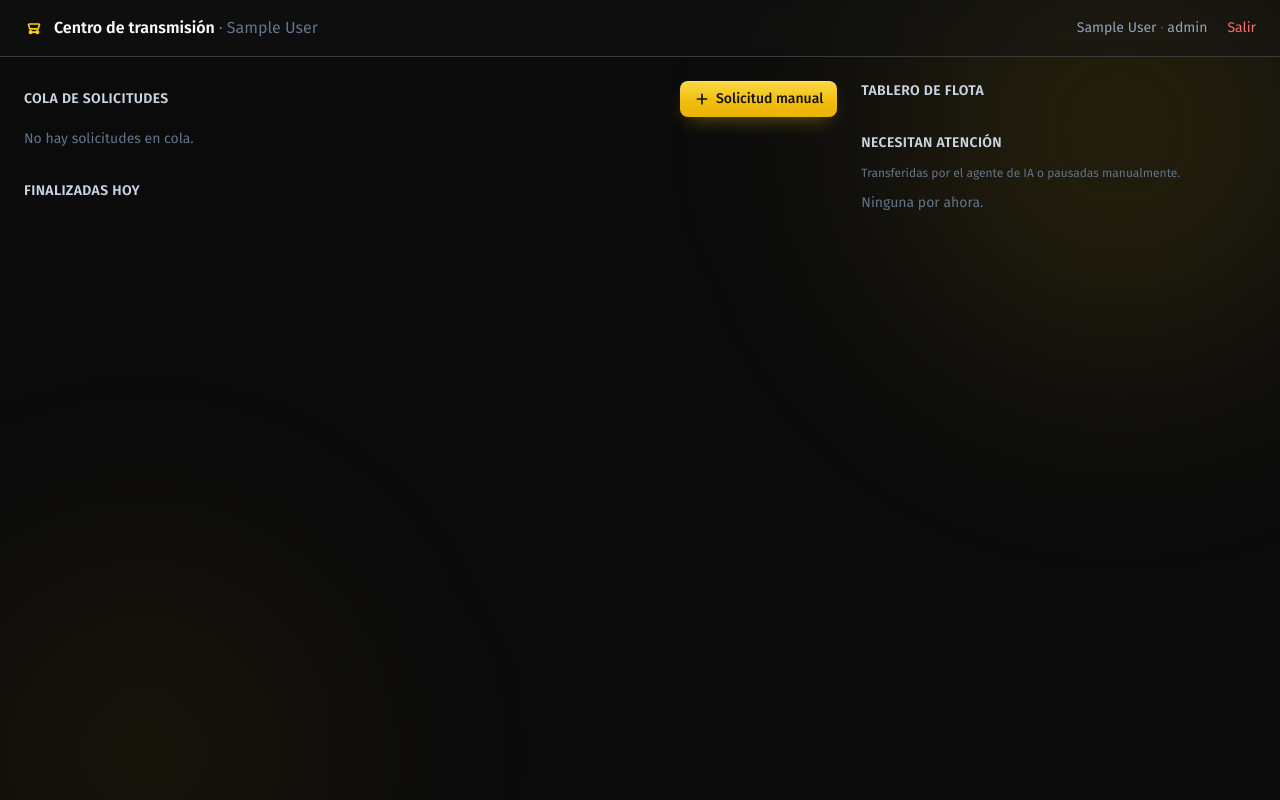
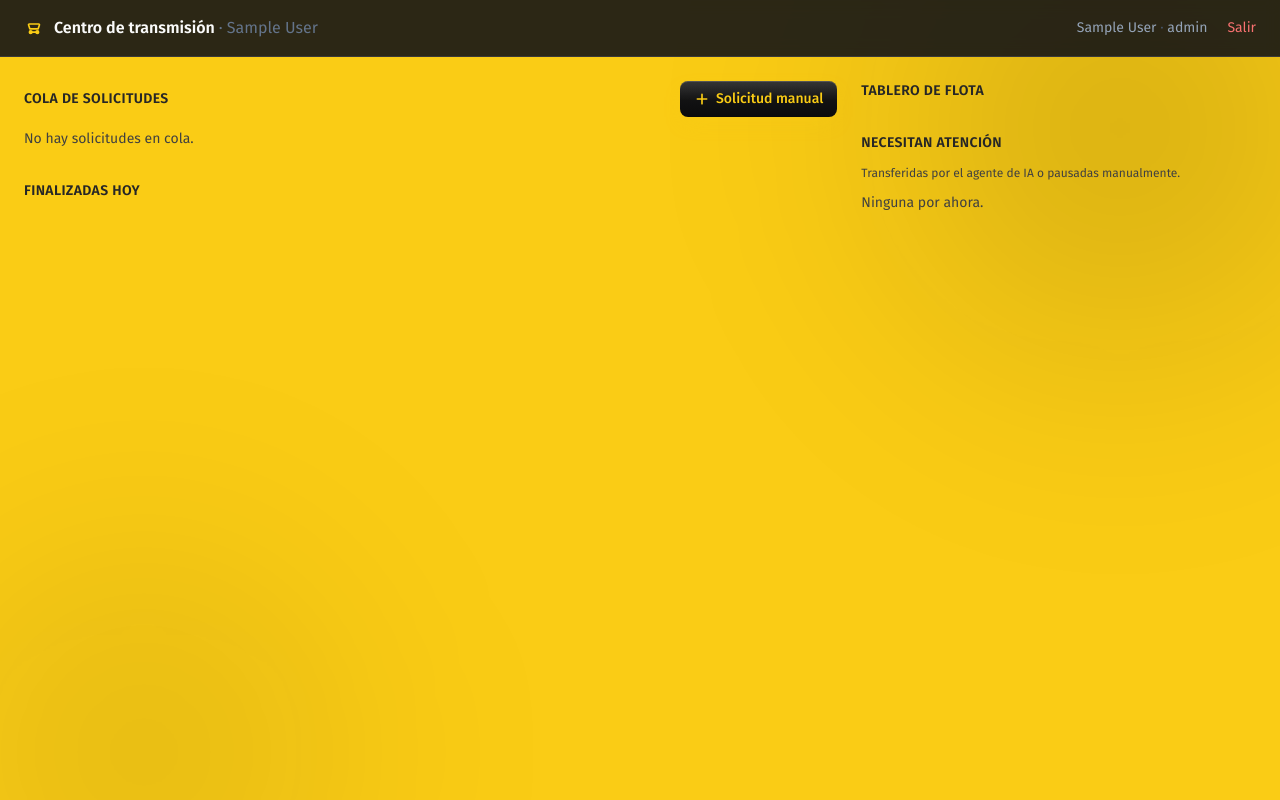
Before and after one commit to mrelkin83/RadioTax, a PHP site: page /modules/panel/index.php in a window 1280 px wide. Run offline with PHP 8.4, Linux system fonts and the light colour scheme; the visitor is signed in with stand-in values (Sample User, id 1); data that the repository does not hold is empty; some libraries are stand-ins or nearby versions.

Commit message:
Invertir la paleta: amarillo dominante, negro como acento
El usuario pidió invertir los colores del taxi. Antes: lienzo negro
con amarillo como acento. Ahora: lienzo amarillo (el cuerpo del
taxi), con las tarjetas negras flotando encima (el tablero/interior)
y el amarillo reservado para los botones y resplandores — no un
simple intercambio de dos valores hex, sino invertir cuál color es
el fondo dominante y cuál es el acento.

En modules/_tema.php: background pasa a amarillo (#FACC15), accent
pasa a negro (#0B0B0C) con texto amarillo encima, botón principal
con degradado negro + resplandor amarillo (como la luz de un taxi),
manchas ambientales ahora oscuras sobre el amarillo, cabeceras
subidas de bg-card/40 a bg-card/90 para que seguir siendo legibles
ahora que detrás ya no hay un fondo negro sino amarillo.

card/foreground/muted/border se dejaron intactos a propósito: viven
dentro de las tarjetas oscuras (64 usos de text-foreground), así que
invertirlos habría roto la legibilidad ahí. Encontrado y corregido
en la verificación: varios usos de text-accent (ícono del encabezado,
pestaña activa de administración, un número de KPI) qued aban negro
sobre un fondo casi negro — invisibles. Se cambiaron a un amarillo
explícito (text-yellow-400) porque esos elementos viven dentro de
superficies oscuras, no sobre el lienzo amarillo directo.

También se corrigieron 9 puntos de texto que quedaban directamente
sobre el body (títulos de sección, mensajes de "nada por ahora",
el rótulo "Despacho") que antes eran gris claro legible sobre negro
y quedaban casi invisibles sobre amarillo.

Verificado en navegador real en las 6 pantallas principales sin
errores de consola; las dos suites de pruebas del servidor siguen
en verde — cambio puramente visual.

Co-Authored-By: Claude Sonnet 5 <noreply@anthropic.com>
Claude-Session: https://claude.ai/code/session_01Qpiyu1GMFKE2AY7g53e8dM

```diff
--- a/modules/_tema.php
+++ b/modules/_tema.php
@@ -2,9 +2,9 @@
 /**
  * Sistema de diseño compartido — Centro de Transmisión / Administración / Plataforma.
  * Un solo lugar para la paleta, tipografía y estados base; cada página lo incluye
- * en <head> en vez de cargar Tailwind suelto. "Taxi negro y amarillo": los colores
- * clásicos del oficio, no un dashboard genérico — negro real (no azul oscuro) con
- * el amarillo como acento, alto contraste, escaneo rápido, sin ruido visual.
+ * en <head> en vez de cargar Tailwind suelto. "Taxi amarillo y negro" (invertido):
+ * el amarillo es ahora el color dominante del lienzo, y el negro pasa a ser el
+ * acento — como el cuerpo amarillo de un taxi con el tablero e interior negros.
  */
 ?>
 <link rel="preconnect" href="https://fonts.googleapis.com">
@@ -20,7 +20,7 @@
           mono: ['"Fira Code"', 'ui-monospace', 'SFMono-Regular', 'monospace'],
         },
         colors: {
-          background: '#0B0B0C',
+          background: '#FACC15',
           foreground: '#FAFAFA',
           card: '#161616',
           'card-foreground': '#FAFAFA',
@@ -28,9 +28,9 @@
           'on-primary': '#FFFFFF',
           secondary: '#2A2A2A',
           'on-secondary': '#FFFFFF',
-          accent: '#FACC15',
-          'accent-hover': '#EAB308',
-          'on-accent': '#141200',
+          accent: '#0B0B0C',
+          'accent-hover': '#242424',
+          'on-accent': '#FACC15',
           muted: '#1C1C1C',
           'muted-foreground': '#A3A3A3',
           border: '#3A3A3A',
@@ -44,9 +44,9 @@
   };
 </script>
 <style>
-  body { font-family: 'Fira Sans', ui-sans-serif, system-ui, sans-serif; background: #0B0B0C; color: #FAFAFA; position: relative; isolation: isolate; }
+  body { font-family: 'Fira Sans', ui-sans-serif, system-ui, sans-serif; background: #FACC15; color: #FAFAFA; position: relative; isolation: isolate; }
   .font-mono, .num { font-family: 'Fira Code', ui-monospace, monospace; font-variant-numeric: tabular-nums; }
-  ::selection { background: #FACC15; color: #141200; }
+  ::selection { background: #0B0B0C; color: #FACC15; }
   /* Foco visible solo por teclado (§ux focus-visible), nunca al hacer click con el mouse. */
   :focus { outline: none; }
   :focus-visible { outline: 2px solid #FACC15; outline-offset: 2px; border-radius: 4px; box-shadow: 0 0 0 4px rgba(250, 204, 21, .22); }
@@ -59,7 +59,7 @@
   /* Barra de estado (punto), no emoji — un indicador real de UI, no un icono decorativo. */
   .punto-estado { display: inline-block; width: .55rem; height: .55rem; border-radius: 9999px; flex: none; }
 
-  /* Profundidad ambiental: dos manchas de luz amarilla, fijas y muy suaves, detrás del contenido. */
+  /* Profundidad ambiental: dos sombras suaves y fijas sobre el amarillo, para que no sea un plano liso. */
   body::before, body::after {
     content: '';
     position: fixed;
@@ -68,8 +68,8 @@
     pointer-events: none;
     filter: blur(90px);
   }
-  body::before { width: 44rem; height: 44rem; top: -14rem; right: -12rem; background: radial-gradient(closest-side, rgba(250, 204, 21, .14), transparent); }
-  body::after { width: 38rem; height: 38rem; bottom: -16rem; left: -10rem; background: radial-gradient(closest-side, rgba(234, 179, 8, .08), transparent); }
+  body::before { width: 44rem; height: 44rem; top: -14rem; right: -12rem; background: radial-gradient(closest-side, rgba(11, 11, 12, .16), transparent); }
+  body::after { width: 38rem; height: 38rem; bottom: -16rem; left: -10rem; background: radial-gradient(closest-side, rgba(11, 11, 12, .10), transparent); }
 
   /* Vidrio: las tarjetas flotan sobre el fondo negro, con borde de luz y sombra real en vez de un plano opaco. */
   .bg-card {
@@ -83,13 +83,13 @@
   .border-border { border-color: rgba(255, 255, 255, .12); }
   .backdrop-blur { backdrop-filter: blur(20px); -webkit-backdrop-filter: blur(20px); }
 
-  /* Botón principal: relieve sutil + resplandor del amarillo, no un plano de color liso. */
+  /* Botón principal: negro con relieve sutil + resplandor amarillo, como la luz de un taxi. */
   .bg-accent {
-    background-image: linear-gradient(180deg, rgba(255, 255, 255, .22), rgba(255, 255, 255, 0) 55%), linear-gradient(180deg, #FACC15, #EAB308);
-    box-shadow: inset 0 1px 0 0 rgba(255, 255, 255, .3), 0 8px 20px -8px rgba(250, 204, 21, .45);
+    background-image: linear-gradient(180deg, rgba(255, 255, 255, .12), rgba(255, 255, 255, 0) 55%), linear-gradient(180deg, #1a1a1a, #0B0B0C);
+    box-shadow: inset 0 1px 0 0 rgba(255, 255, 255, .16), 0 8px 20px -8px rgba(250, 204, 21, .55);
   }
-  .bg-accent:hover { filter: brightness(1.05); box-shadow: inset 0 1px 0 0 rgba(255, 255, 255, .3), 0 10px 26px -6px rgba(250, 204, 21, .6); }
-  .bg-accent:active { filter: brightness(.96); }
+  .bg-accent:hover { filter: brightness(1.15); box-shadow: inset 0 1px 0 0 rgba(255, 255, 255, .16), 0 10px 26px -6px rgba(250, 204, 21, .7); }
+  .bg-accent:active { filter: brightness(.9); }
 
   /* Scrollbar a tono con el sistema, en vez del gris genérico del navegador. */
   * { scrollbar-width: thin; scrollbar-color: #3A3A3A transparent; }
--- a/modules/admin/_nav.php
+++ b/modules/admin/_nav.php
@@ -2,13 +2,13 @@
 // Se incluye desde dentro de las páginas admin; espera $activo ('vehiculos'|'conductores'|...).
 $tabs = ['vehiculos' => 'Vehículos', 'conductores' => 'Conductores', 'whatsapp' => 'WhatsApp', 'agente' => 'Agente IA', 'reportes' => 'Reportes'];
 ?>
-<header class="border-b border-border px-6 py-4 flex items-center justify-between bg-card/40 backdrop-blur">
+<header class="border-b border-border px-6 py-4 flex items-center justify-between bg-card/90 backdrop-blur">
   <div class="flex items-center gap-8">
     <h1 class="text-base font-semibold">Administración <span class="text-slate-500 font-normal">· <?= htmlspecialchars($usuarioActual['empresa_nombre'] ?? '', ENT_QUOTES, 'UTF-8') ?></span></h1>
     <nav class="flex gap-5 text-sm">
       <?php foreach ($tabs as $clave => $etiqueta): ?>
         <a href="/modules/admin/<?= htmlspecialchars($clave, ENT_QUOTES, 'UTF-8') ?>.php"
-           class="<?= $activo === $clave ? 'text-accent font-medium' : 'text-slate-400 hover:text-slate-200 transition-colors' ?>">
+           class="<?= $activo === $clave ? 'text-yellow-400 font-medium' : 'text-slate-400 hover:text-slate-200 transition-colors' ?>">
           <?= htmlspecialchars($etiqueta, ENT_QUOTES, 'UTF-8') ?>
         </a>
       <?php endforeach; ?>
--- a/modules/admin/agente.php
+++ b/modules/admin/agente.php
@@ -62,7 +62,7 @@ $activo = 'agente';
       <p class="bg-accent/10 border border-accent/30 text-emerald-300 text-sm rounded-lg px-3 py-2">Agente actualizado.</p>
     <?php endif; ?>
 
-    <p class="text-xs text-slate-500 -mt-2">
+    <p class="text-xs text-neutral-700 -mt-2">
       Esto define cómo se presenta y se comporta el asistente por WhatsApp — no reemplaza las reglas de seguridad
       del motor (esas no se pueden editar desde aquí), solo el rol, el tono y los mensajes que le corresponden a esta empresa.
     </p>
--- a/modules/admin/conductores.php
+++ b/modules/admin/conductores.php
@@ -115,9 +115,9 @@ $activo = 'conductores';
     </section>
 
     <section class="space-y-2">
-      <h2 class="font-semibold text-sm text-slate-300 uppercase tracking-wide">Conductores (<?= count($conductores) ?>)</h2>
+      <h2 class="font-semibold text-sm text-neutral-800 uppercase tracking-wide">Conductores (<?= count($conductores) ?>)</h2>
       <?php if ($conductores === []): ?>
-        <p class="text-slate-500 text-sm">Todavía no hay conductores registrados.</p>
+        <p class="text-neutral-700 text-sm">Todavía no hay conductores registrados.</p>
       <?php endif; ?>
       <?php foreach ($conductores as $c): ?>
         <form method="post" class="bg-card border border-border rounded-xl p-3 flex flex-wrap gap-2 items-end">
--- a/modules/admin/reportes.php
+++ b/modules/admin/reportes.php
@@ -150,7 +150,7 @@ function formatoDuracion(?int $segundos): string
       </div>
       <div class="bg-card border border-border rounded-xl p-4">
         <p class="text-xs text-slate-400">Finalizadas</p>
-        <p class="text-2xl font-semibold text-accent font-mono"><?= $finalizadas ?></p>
+        <p class="text-2xl font-semibold text-yellow-400 font-mono"><?= $finalizadas ?></p>
       </div>
       <div class="bg-card border border-border rounded-xl p-4">
         <p class="text-xs text-slate-400">Canceladas</p>
--- a/modules/admin/vehiculos.php
+++ b/modules/admin/vehiculos.php
@@ -95,9 +95,9 @@ $activo = 'vehiculos';
     </section>
 
     <section class="space-y-2">
-      <h2 class="font-semibold text-sm text-slate-300 uppercase tracking-wide">Flota (<?= count($vehiculos) ?>)</h2>
+      <h2 class="font-semibold text-sm text-neutral-800 uppercase tracking-wide">Flota (<?= count($vehiculos) ?>)</h2>
       <?php if ($vehiculos === []): ?>
-        <p class="text-slate-500 text-sm">Todavía no hay vehículos registrados.</p>
+        <p class="text-neutral-700 text-sm">Todavía no hay vehículos registrados.</p>
       <?php endif; ?>
       <?php foreach ($vehiculos as $v): ?>
         <form method="post" class="bg-card border border-border rounded-xl p-3 flex flex-wrap gap-2 items-end">
--- a/modules/panel/assets/panel.js
+++ b/modules/panel/assets/panel.js
@@ -368,7 +368,7 @@
     const contenedorCola = document.getElementById('cola');
     contenedorCola.replaceChildren();
     if (datosCola.cola.length === 0) {
-      contenedorCola.appendChild(el('p', { className: 'text-slate-500 text-sm', text: 'No hay solicitudes en cola.' }));
+      contenedorCola.appendChild(el('p', { className: 'text-neutral-700 text-sm', text: 'No hay solicitudes en cola.' }));
     } else {
       for (const carrera of datosCola.cola) {
         contenedorCola.appendChild(tarjetaCarrera(carrera));
@@ -390,7 +390,7 @@
     const contenedorConversaciones = document.getElementById('conversaciones');
     contenedorConversaciones.replaceChildren();
     if (datosConversaciones.conversaciones.length === 0) {
-      contenedorConversaciones.appendChild(el('p', { className: 'text-slate-500 text-sm', text: 'Ninguna por ahora.' }));
+      contenedorConversaciones.appendChild(el('p', { className: 'text-neutral-700 text-sm', text: 'Ninguna por ahora.' }));
     } else {
       for (const conv of datosConversaciones.conversaciones) {
         contenedorConversaciones.appendChild(tarjetaConversacion(conv));
--- a/modules/panel/index.php
+++ b/modules/panel/index.php
@@ -21,9 +21,9 @@ $csrf = Auth::tokenCsrf();
 <?php require __DIR__ . '/../_tema.php'; ?>
 </head>
 <body class="bg-background text-foreground min-h-screen">
-  <header class="border-b border-border px-6 py-4 flex items-center justify-between bg-card/40 backdrop-blur">
+  <header class="border-b border-border px-6 py-4 flex items-center justify-between bg-card/90 backdrop-blur">
     <div class="flex items-center gap-2.5">
-      <svg class="w-5 h-5 text-accent" viewBox="0 0 24 24" fill="none" stroke="currentColor" stroke-width="2" stroke-linecap="round" stroke-linejoin="round" aria-hidden="true">
+      <svg class="w-5 h-5 text-yellow-400" viewBox="0 0 24 24" fill="none" stroke="currentColor" stroke-width="2" stroke-linecap="round" stroke-linejoin="round" aria-hidden="true">
         <path d="M8 17h8m-9-4h10l1.5-4.5a1 1 0 0 0-.95-1.32H6.45a1 1 0 0 0-.95 1.32L7 13Z"/>
         <circle cx="8" cy="17" r="1.5"/><circle cx="16" cy="17" r="1.5"/>
       </svg>
@@ -42,7 +42,7 @@ $csrf = Auth::tokenCsrf();
     <section class="lg:col-span-2 space-y-8">
       <div>
         <div class="flex items-center justify-between mb-3">
-          <h2 class="font-semibold text-sm text-slate-300 uppercase tracking-wide">Cola de solicitudes</h2>
+          <h2 class="font-semibold text-sm text-neutral-800 uppercase tracking-wide">Cola de solicitudes</h2>
           <button id="btn-nueva-solicitud" type="button" class="inline-flex items-center gap-1.5 text-sm font-medium bg-accent hover:bg-accent-hover text-on-accent px-3.5 py-2 rounded-lg">
             <svg class="w-4 h-4" viewBox="0 0 24 24" fill="none" stroke="currentColor" stroke-width="2.5" stroke-linecap="round" aria-hidden="true"><path d="M12 5v14M5 12h14"/></svg>
             Solicitud manual
@@ -52,17 +52,17 @@ $csrf = Auth::tokenCsrf();
       </div>
 
       <div>
-        <h2 class="font-semibold text-sm text-slate-300 uppercase tracking-wide mb-3">Finalizadas hoy</h2>
+        <h2 class="font-semibold text-sm text-neutral-800 uppercase tracking-wide mb-3">Finalizadas hoy</h2>
         <div id="finalizadas" class="space-y-2"></div>
       </div>
     </section>
 
     <aside class="space-y-3">
-      <h2 class="font-semibold text-sm text-slate-300 uppercase tracking-wide">Tablero de flota</h2>
+      <h2 class="font-semibold text-sm text-neutral-800 uppercase tracking-wide">Tablero de flota</h2>
       <div id="flota" class="space-y-2"></div>
 
-      <h2 class="font-semibold text-sm text-slate-300 uppercase tracking-wide pt-5">Necesitan atención</h2>
-      <p class="text-xs text-slate-500 -mt-1">Transferidas por el agente de IA o pausadas manualmente.</p>
+      <h2 class="font-semibold text-sm text-neutral-800 uppercase tracking-wide pt-5">Necesitan atención</h2>
+      <p class="text-xs text-neutral-700 -mt-1">Transferidas por el agente de IA o pausadas manualmente.</p>
       <div id="conversaciones" class="space-y-2"></div>
     </aside>
   </main>
--- a/modules/panel/login.php
+++ b/modules/panel/login.php
@@ -47,7 +47,7 @@ if ($_SERVER['REQUEST_METHOD'] === 'POST') {
         <path d="M8 17h8m-9-4h10l1.5-4.5a1 1 0 0 0-.95-1.32H6.45a1 1 0 0 0-.95 1.32L7 13Z"/>
         <circle cx="8" cy="17" r="1.5"/><circle cx="16" cy="17" r="1.5"/>
       </svg>
-      <span class="text-slate-400 text-sm font-medium tracking-wide uppercase">Despacho</span>
+      <span class="text-neutral-800 text-sm font-medium tracking-wide uppercase">Despacho</span>
     </div>
     <form method="post" class="bg-card border border-border rounded-xl shadow-2xl p-8" novalidate>
       <h1 class="text-foreground text-xl font-semibold mb-6">Centro de transmisión</h1>
--- a/modules/plataforma/empresas.php
+++ b/modules/plataforma/empresas.php
@@ -92,9 +92,9 @@ $csrf = Auth::tokenCsrf();
 <?php require __DIR__ . '/../_tema.php'; ?>
 </head>
 <body class="bg-background text-foreground min-h-screen">
-  <header class="border-b border-border px-6 py-4 flex items-center justify-between bg-card/40 backdrop-blur">
+  <header class="border-b border-border px-6 py-4 flex items-center justify-between bg-card/90 backdrop-blur">
     <div class="flex items-center gap-2.5">
-      <svg class="w-5 h-5 text-accent" viewBox="0 0 24 24" fill="none" stroke="currentColor" stroke-width="2" stroke-linecap="round" stroke-linejoin="round" aria-hidden="true">
+      <svg class="w-5 h-5 text-yellow-400" viewBox="0 0 24 24" fill="none" stroke="currentColor" stroke-width="2" stroke-linecap="round" stroke-linejoin="round" aria-hidden="true">
         <path d="M12 3v18M3 12h18"/>
       </svg>
       <h1 class="text-base font-semibold">Plataforma <span class="text-slate-500 font-normal">· Empresas (marca blanca)</span></h1>
@@ -141,7 +141,7 @@ $csrf = Auth::tokenCsrf();
     </section>
 
     <section class="space-y-4">
-      <h2 class="font-semibold text-sm text-slate-300 uppercase tracking-wide">Empresas (<?= count($empresas) ?>)</h2>
+      <h2 class="font-semibold text-sm text-neutral-800 uppercase tracking-wide">Empresas (<?= count($empresas) ?>)</h2>
       <?php foreach ($empresas as $e): ?>
         <div class="bg-card border border-border rounded-xl p-4 space-y-3">
           <div class="flex items-center justify-between">
```
